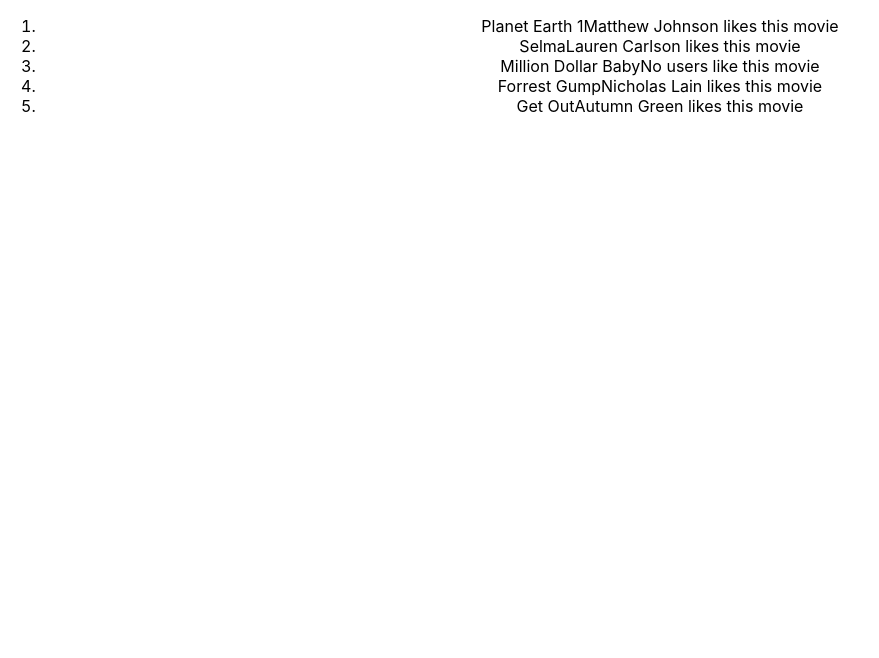
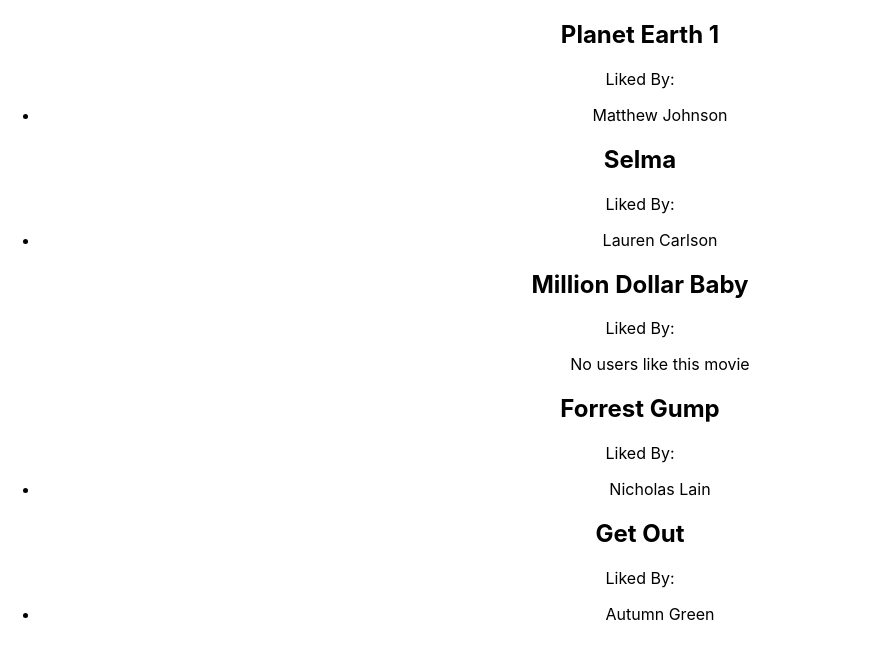
Before and after one commit to japsy123/React-Movie-Excercise, a React (Create React App) app: page / in a window 1280 px wide. Shown: the top 658 px of the page, without its empty margins (0-879 px from the left). Built offline with nearby package versions, Linux system fonts and the light colour scheme.

Commit message:
Making some change

```diff
--- a/src/App.js
+++ b/src/App.js
@@ -94,7 +94,6 @@
   return (
     <div className="App">
       <header>
-        <ol>
         {Object.keys(movies).map(movie => {
           const movieID = movies[movie].id;
           var userList;
@@ -122,23 +121,20 @@
             });
             console.log(finalList);
             result = finalList.map(username => {
-                return <span>{username + " likes this movie"} </span>;
+              return <li>{username} </li>;
             });
           } else {
             result = "No users like this movie";
           }
 
           return (
-              <li>
-                {movies[movie].name}
-                {result}
-              </li>
+            <div>
+              <h2>{movies[movie].name}</h2>
+              <p>Liked By:</p>
+              <ul>{result}</ul>
+            </div>
           );
-            // Iterate over userlist
-            //  If userlist is empty = show no users likes this movie
-            // else - selec
         })}
-        </ol>
       </header>
     </div>
   );
```
Lines whose indentation alone changed are shown as unchanged.
